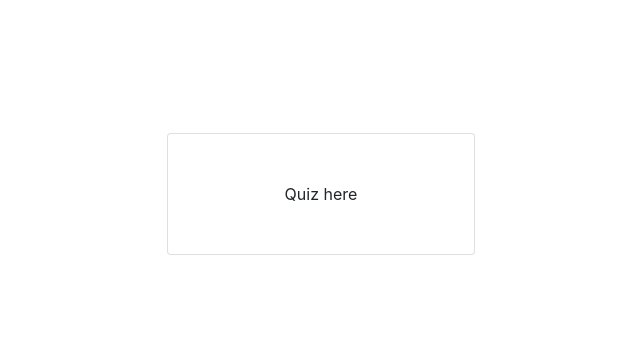
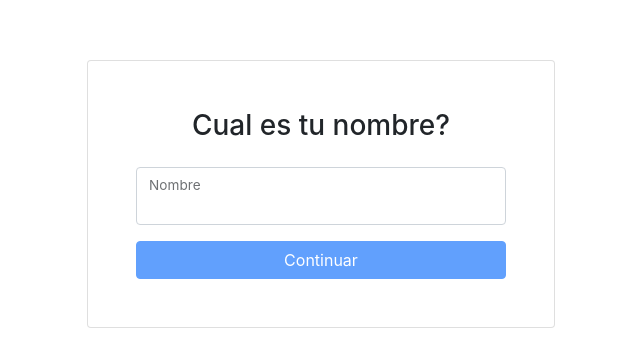
Before and after one commit to facuxfdz/Portfolio, a React (Create React App) app: page / in a window 1280 px wide. Shown: the part 206-570 px from the top of the page, without its empty margins (319-959 px from the left). Built offline with nearby package versions, Linux system fonts and the light colour scheme.

Commit message:
Form de ingreso listo, navbar en proceso

```diff
--- a/package.json
+++ b/package.json
@@ -9,6 +9,7 @@
     "framer-motion": "^3.3.0",
     "react": "^17.0.1",
     "react-dom": "^17.0.1",
+    "react-router-dom": "^5.2.0",
     "react-scripts": "4.0.2",
     "web-vitals": "^1.1.0"
   },
--- a/public/index.html
+++ b/public/index.html
@@ -25,8 +25,7 @@
       Learn how to configure a non-root public URL by running `npm run build`.
     -->
     <!--BOOTSTRAP-->
-    <link href="https://cdn.jsdelivr.net/npm/bootstrap@5.0.0-beta1/dist/css/bootstrap.min.css" rel="stylesheet" integrity="sha384-giJF6kkoqNQ00vy+HMDP7azOuL0xtbfIcaT9wjKHr8RbDVddVHyTfAAsrekwKmP1" crossorigin="anonymous">
-    <title>My Portfolio</title>
+<link href="https://cdn.jsdelivr.net/npm/bootstrap@5.0.0-beta3/dist/css/bootstrap.min.css" rel="stylesheet" integrity="sha384-eOJMYsd53ii+scO/bJGFsiCZc+5NDVN2yr8+0RDqr0Ql0h+rP48ckxlpbzKgwra6" crossorigin="anonymous">    <title>My Portfolio</title>
   </head>
   <body>
     <noscript>You need to enable JavaScript to run this app.</noscript>
@@ -41,5 +40,5 @@
       To begin the development, run `npm start` or `yarn start`.
       To create a production bundle, use `npm run build` or `yarn build`.
     -->
-  </body>
+<script src="https://cdn.jsdelivr.net/npm/bootstrap@5.0.0-beta3/dist/js/bootstrap.bundle.min.js" integrity="sha384-JEW9xMcG8R+pH31jmWH6WWP0WintQrMb4s7ZOdauHnUtxwoG2vI5DkLtS3qm9Ekf" crossorigin="anonymous"></script>  </body>
 </html>
--- a/src/App.js
+++ b/src/App.js
@@ -1,23 +1,22 @@
 import React, {Suspense} from 'react';
+import {BrowserRouter as Router, Switch, Route} from 'react-router-dom';
 import Loader from './components/Loader';
-
-const Quiz = React.lazy(() => {
-  return new Promise(resolve => setTimeout(resolve, 5 * 1000)).then(
-      () =>
-
-          Math.floor(Math.random() * 100) >= 4
-          ? import('./components/Quiz')
-          : null
-      ); // Simulate a time to load
-
-});
+import LazyForm from './components/LazyForm';
+import Home from './components/Home';
 
 function App() {
   return (
+    <Router>
+        <Suspense fallback={<Loader />}>
 
-      <Suspense fallback={<Loader />}>
-        <Quiz />
-      </Suspense>
+        <Switch>
+          <Route exact path="/" component={LazyForm} />
+          <Route exact path="/home" component={Home} />
+        </Switch>
+
+        </Suspense>
+    </Router>
+
   );
 }
 
--- /dev/null
+++ b/src/components/Form1.js
@@ -0,0 +1,47 @@
+import React, { useState } from 'react';
+import {Link} from 'react-router-dom';
+
+
+
+const Form1 = () => {
+
+    const [nameIsEmpty, handleNameState] = useState('');
+
+    const changeName = e => {
+
+        handleNameState(e.target.value);
+    }
+    return (
+
+        <div className="d-flex h-100 justify-content-center align-items-center">
+            <div className="col-md-6 p-2">
+                <div className="card card-block mx-auto w-75 text-center p-5">
+
+                    <h3 className="mb-4">Cual es tu nombre?</h3>
+                    <div className="form-floating mb-3">
+                        <input
+                            type="text"
+                            className="form-control"
+                            value={nameIsEmpty}
+                            id="floatingInput"
+                            onChange={changeName}
+                        />
+                        <label for="floatingInput">Nombre</label>
+                    </div>
+
+
+                        {(nameIsEmpty.trim() === '')
+                            ?   <button type="button" className="btn btn-primary" disabled>Continuar</button>
+                            :   <Link to={"/home"} className="btn btn-primary">Continuar</Link>
+
+                        }
+
+
+                </div>
+            </div>
+
+        </div>
+    );
+}
+
+export default Form1;
--- a/src/components/Home.js
+++ b/src/components/Home.js
@@ -1,14 +1,12 @@
-import React from 'react';
+import React, {Fragment} from 'react';
+import NavBar from './NavBar';
 
-const Home = React.lazy(() => {
-    return new Promise(resolve => setTimeout(resolve, 5 * 1000)).then(
-        () =>
-
-            Math.floor(Math.random() * 100) >= 4
-            ? import('./Show')
-            : Promise.reject(new Error())
-        );
-
-});
+const Home = () => {
+    return (
+        <Fragment>
+            <NavBar />
+        </Fragment>
+    );
+}
 
 export default Home;
--- /dev/null
+++ b/src/components/LazyForm.js
@@ -0,0 +1,14 @@
+import React from 'react';
+
+const LazyForm = React.lazy(() => {
+    return new Promise(resolve => setTimeout(resolve, 5 * 1000)).then(
+        () =>
+
+            Math.floor(Math.random() * 100) >= 4
+            ? require('./Form1')
+            : null
+        ); // Simulate a time to load
+
+});
+
+export default LazyForm;
--- /dev/null
+++ b/src/components/NavBar.js
@@ -0,0 +1,21 @@
+import React from 'react';
+
+const NavBar = () => {
+    return (
+<nav class="navbar navbar-expand-lg navbar-light bg-light">
+  <a class="navbar-brand" href="#">Navbar</a>
+  <button class="navbar-toggler" type="button" data-toggle="collapse" data-target="#navbarNavAltMarkup" aria-controls="navbarNavAltMarkup" aria-expanded="false" aria-label="Toggle navigation">
+    <span class="navbar-toggler-icon"></span>
+  </button>
+  <div class="collapse navbar-collapse" id="navbarNavAltMarkup">
+    <div class="navbar-nav">
+      <a class="nav-item nav-link active" href="#">Home <span class="sr-only">(current)</span></a>
+      <a class="nav-item nav-link" href="#">Features</a>
+      <a class="nav-item nav-link" href="#">Pricing</a>
+    </div>
+  </div>
+</nav>
+    );
+}
+
+export default NavBar;
--- a/src/components/Quiz.js
+++ /dev/null
@@ -1,16 +0,0 @@
-import React from 'react';
-
-const Quiz = () => {
-    return (
-        <div className="d-flex h-100 justify-content-center align-items-center">
-            <div className="col-md-4 p-2">
-                <div className="card card-block mx-auto w-75 text-center p-5">
-                    Quiz here
-                </div>
-            </div>
-
-        </div>
-     );
-}
-
-export default Quiz;
--- a/src/index.css
+++ b/src/index.css
@@ -41,3 +41,26 @@ code {
   cursor: pointer;
   color: #5f5f5f;
 }
+
+.form-check-input:hover {
+  cursor: pointer;
+}
+
+.left > a {
+  color: rgb(81, 104, 236);
+}
+
+.right > a {
+  color: rgb(81, 104, 236);
+  transition: all 0.5s ease;
+}
+
+.left > a:hover {
+  color: rgb(78, 85, 133);
+}
+
+.right > a:hover {
+  background-color: rgb(78, 85, 133, 0.6);
+  color: rgb(255, 255, 255);
+  border-radius: 0px 0px 20px 20px;
+}
```
Also changed, not shown: public/code.jpg (added), 1 other file (tests, documents, lock files or other folders).
